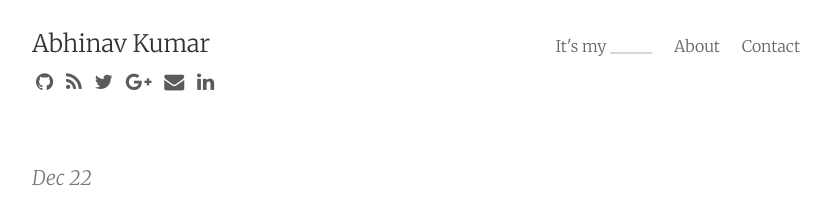
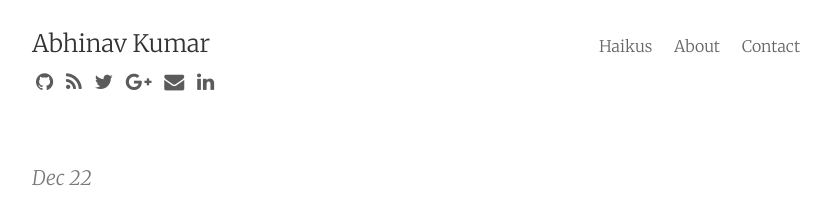
Before and after one commit to abhnvkmr/abhnvkmr.github.io, a Jekyll site: the page built from index.html, in a window 1280 px wide. Shown: the top 215 px of the page, without its empty margins (224-1055 px from the left). Built offline with Jekyll 4.4.1, drawn with Linux system fonts in a browser that asks for light colours; nearby versions of some CDN libraries; Markdown is read by kramdown in place of the engine named in the settings; the list of posts is cut into pages by our own code.

Commit message:
Update navigation.html
Changed link from itsmy.xyz to haikus,abhnv,com

```diff
--- a/_includes/navigation.html
+++ b/_includes/navigation.html
@@ -1,3 +1,3 @@
-<a href="http://itsmy.xyz">It's my _____</a>
+<a href="http://haikus.abhnv.com" title="Yep! I write Haikus.">Haikus</a>
 <a href="{{ site.baseurl }}/about/">About</a>
 <a href="{{ site.baseurl }}/contact/">Contact</a>
```
